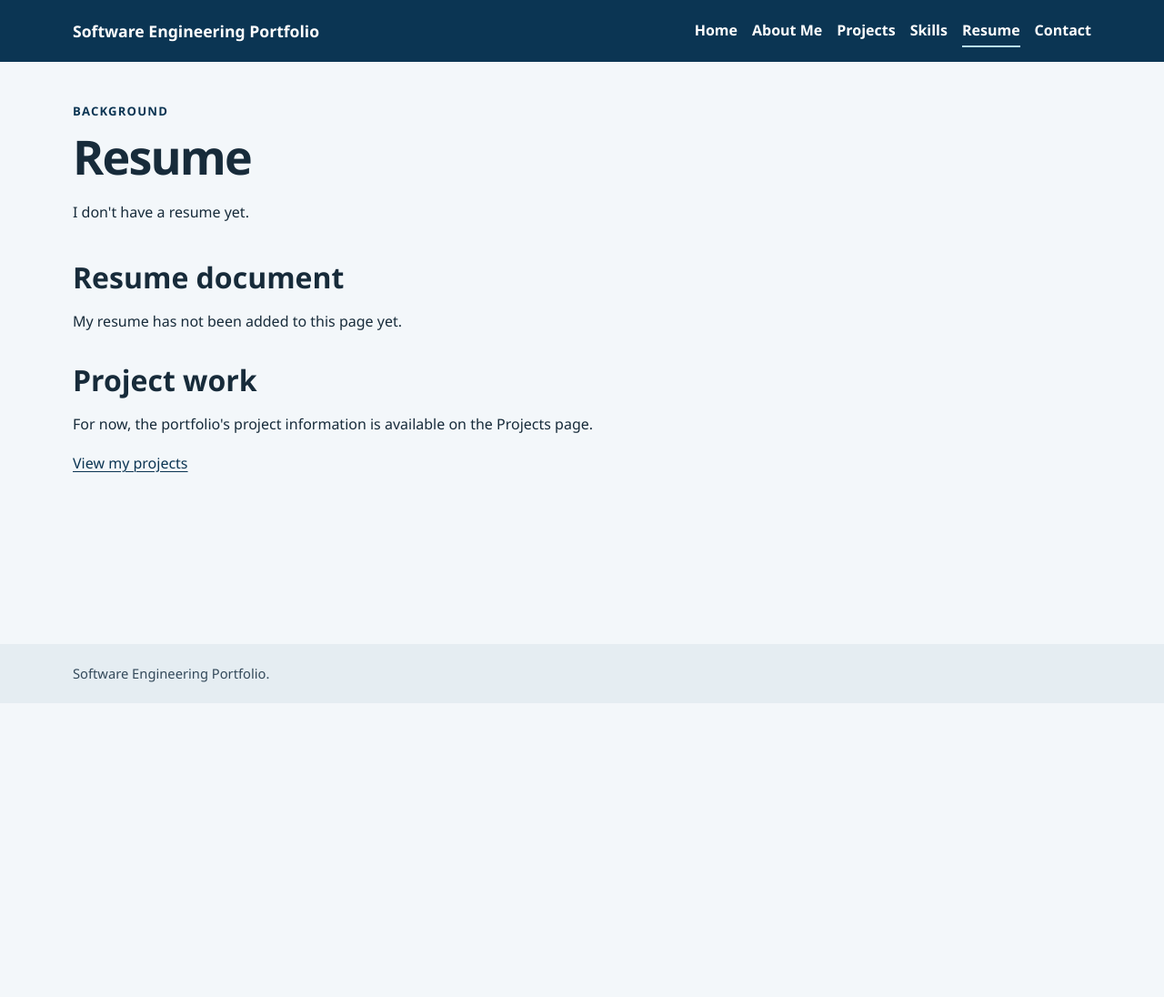
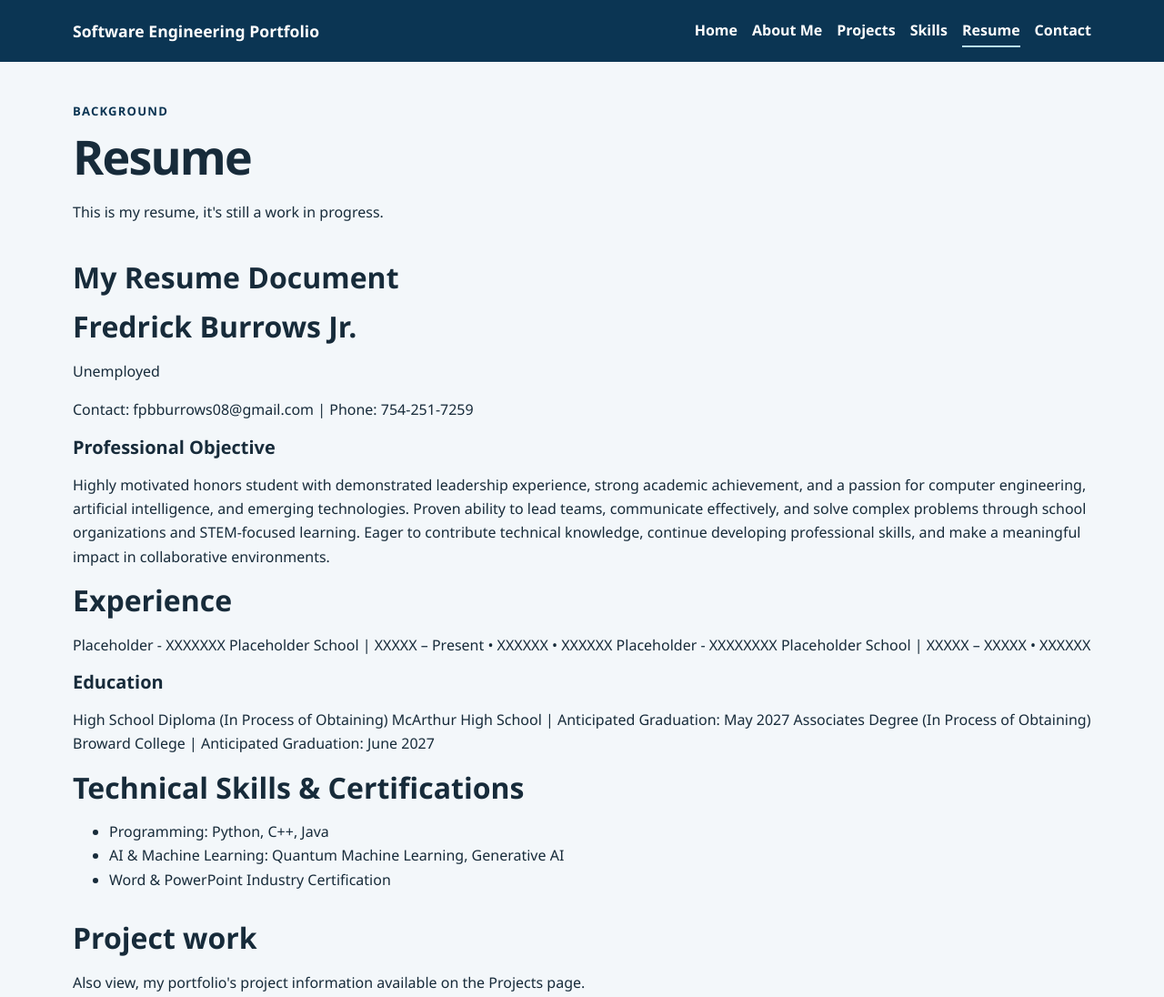
Before and after one commit to fpb08/software-engineering-portfolio, a plain HTML site: page resume.html in a window 1280 px wide. Shown: the top 1096 px of the page at 91% size. Before the commit the page ends 800 px from the top, so only its background shows below. Drawn offline with Linux system fonts and the light colour scheme.

Commit message:
Update resume content and structure
Added my resume and personalized website

```diff
--- a/resume.html
+++ b/resume.html
@@ -28,20 +28,56 @@
     <header class="page-heading">
       <p class="eyebrow">Background</p>
       <h1>Resume</h1>
-      <p>I don't have a resume yet.</p>
+      <p>This is my resume, it's still a work in progress.</p>
     </header>
     <section class="content-section" aria-labelledby="resume-heading">
-      <h2 id="resume-heading">Resume document</h2>
-      <p>My resume has not been added to this page yet.</p>
+      <h2 id="resume-heading">My Resume Document</h2>
+      <h2>Fredrick Burrows Jr.</h2>
+        <p>Unemployed</p>
+        <p>Contact: fpbburrows08@gmail.com | Phone: 754-251-7259</p>
+      <div class="resume-section">
+        <h3>Professional Objective</h3>
+        <p>Highly motivated honors student with demonstrated leadership experience, strong academic achievement, and a passion for computer engineering, artificial intelligence, and emerging technologies. Proven ability to lead teams, communicate effectively, and solve complex problems through school organizations and STEM-focused learning. Eager to contribute technical knowledge, continue developing professional skills, and make a meaningful impact in collaborative environments.</p>
+      </div>
+      <div class="resume-section">
+        <h2>Experience</h2>
+        <p>
+        Placeholder - XXXXXXX
+        Placeholder School | XXXXX – Present
+        • XXXXXX
+        • XXXXXX
+
+        Placeholder - XXXXXXXX
+        Placeholder School | XXXXX – XXXXX
+        • XXXXXX
+        </p>
+      </div>
+      <div class="resume-section">
+        <h3>Education</h3>
+        <p>
+        High School Diploma (In Process of Obtaining)
+        McArthur High School | Anticipated Graduation: May 2027
+        Associates Degree (In Process of Obtaining)
+        Broward College | Anticipated Graduation: June 2027
+        </p>
+      </div>
+      <div class="resume-section">
+        <h2>Technical Skills & Certifications</h2>
+        <ul>
+          <li>Programming: Python, C++, Java</li>
+          <li>AI & Machine Learning: Quantum Machine Learning, Generative AI</li>
+          <li>Word & PowerPoint Industry Certification</li>
+        </ul>
+      </div>
     </section>
     <section class="content-section" aria-labelledby="projects-heading">
       <h2 id="projects-heading">Project work</h2>
-      <p>For now, the portfolio's project information is available on the Projects page.</p>
+      <p>Also view, my portfolio's project information available on the Projects page.</p>
       <p><a href="projects.html">View my projects</a></p>
     </section>
   </main>
   <footer class="site-footer">
-    <div class="container"><p>Software Engineering Portfolio.</p></div>
+    <div class="container"><p>Software Engineering Portfolio. Fredrick Burrows 2026</p></div>
   </footer>
 </body>
 </html>
```
